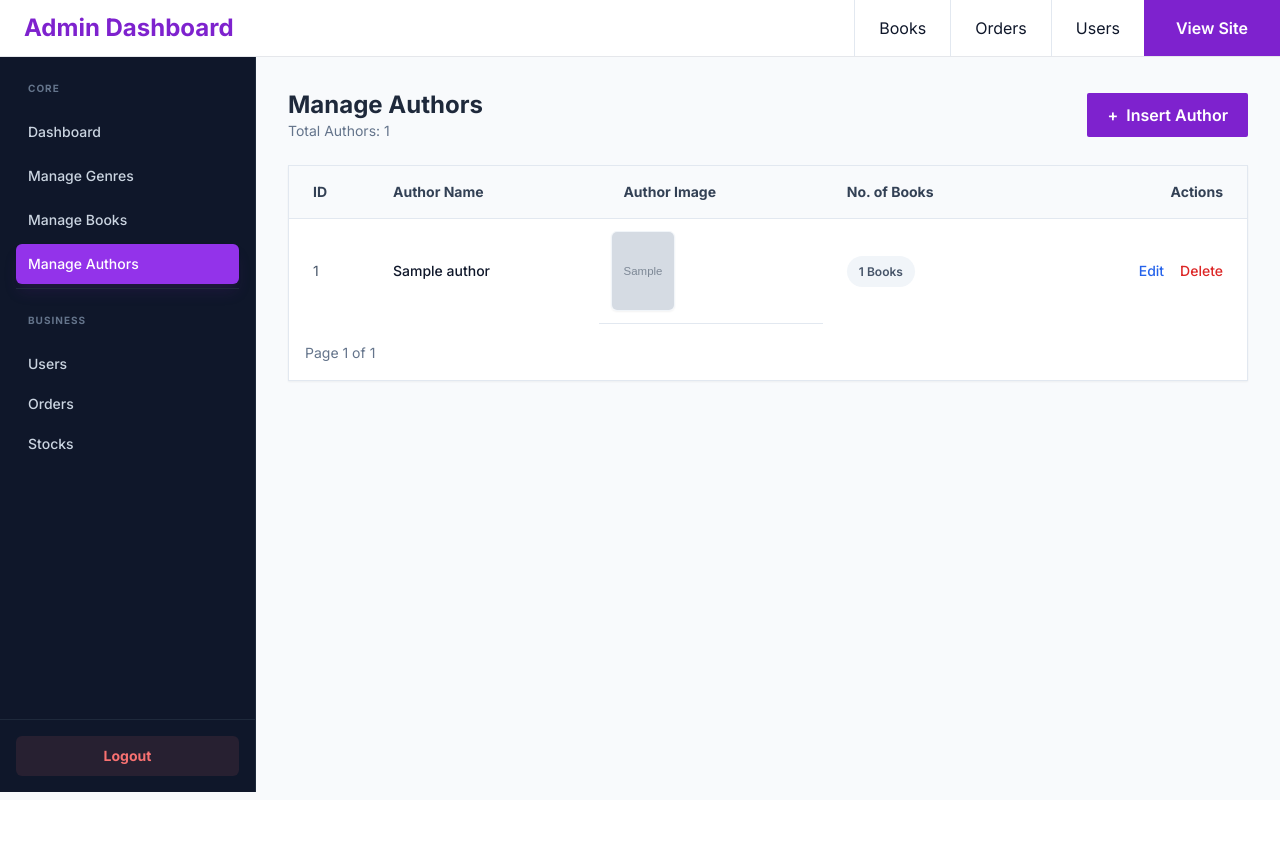
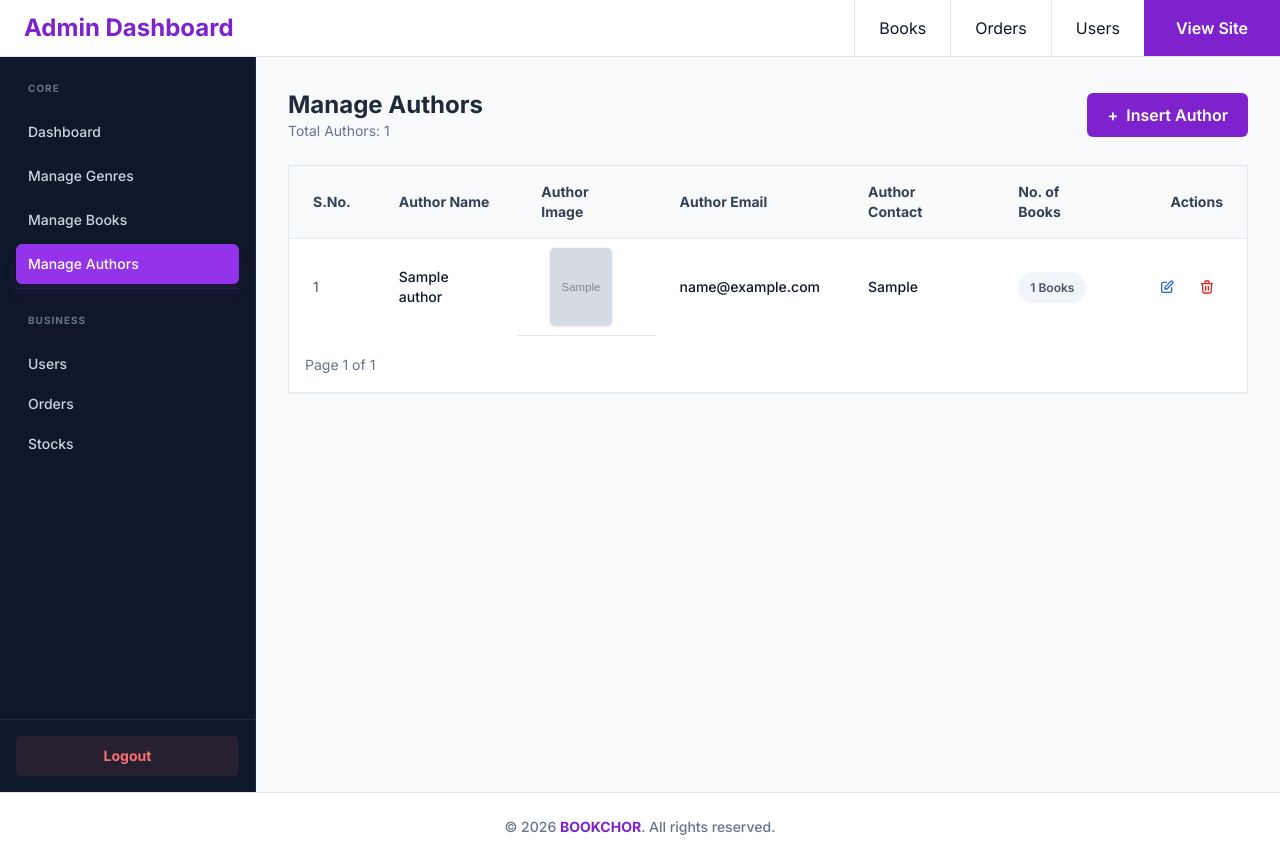
Before and after one commit to rahulacharya1/bookchor, a Django app: page /admin/authors/ in a window 1280 px wide. Before the commit the page ends 792 px from the top, so only its background shows below. Run offline with Django 5.2, Linux system fonts and the light colour scheme; a user stored in the database is signed in; tables that the repository leaves empty hold one stand-in row (values such as "Sample post"); grey boxes marked "Sample" are stand-in pictures; some libraries are stand-ins or nearby versions.

Commit message:
Refactor admin templates and URLs for authors, genres, and books
- Deleted old manage_book.html and manage_genere.html templates.
- Added new templates for managing authors, genres, and books with CRUD functionality.
- Updated URLs to include edit and delete paths for authors, genres, and books.
- Implemented forms for inserting and editing authors and genres with crispy forms.
- Enhanced table structures for better management of authors and genres.

```diff
--- a/website/book/admin_views.py
+++ b/website/book/admin_views.py
@@ -3,6 +3,7 @@ from book.models import *
 from book.forms import *
 from django.core.paginator import Paginator
 from django.contrib.admin.views.decorators import staff_member_required
+from django.contrib.auth import logout
 
 
 @staff_member_required(login_url='login')
@@ -14,6 +15,14 @@ def dashboard(request):
     return render(request, 'admin/dashboard.html', data)
 
 
+def admin_logout_view(request):
+    logout(request)
+    return redirect('login')
+
+
+# ------------------------------ Author Work ----------------------------------
+
+
 @staff_member_required(login_url='login')
 def manageAuthor(request):
     data = {}
@@ -22,7 +31,7 @@ def manageAuthor(request):
     page_number = request.GET.get('page')
     page_obj = paginator.get_page(page_number)
     data['authors'] = page_obj
-    return render(request, 'admin/manage_author.html', data)
+    return render(request, 'admin/author/manage_author.html', data)
 
 
 @staff_member_required(login_url='login')
@@ -37,7 +46,31 @@ def insertAuthor(request):
             data.slug = data.name.lower().replace(" ", "-")
             data.save()
             return redirect('admin_manage_author')
-    return render(request, 'admin/insert_author.html', data)
+    return render(request, 'admin/author/insert_author.html', data)
+
+
+@staff_member_required(login_url='login')
+def editAuthor(request, id):
+    author = Author.objects.get(id=id)
+    form = AuthorForm(request.POST or None, request.FILES or None, instance=author)
+
+    if request.method == "POST":
+        if form.is_valid():
+            data = form.save(commit=False)
+            data.slug = data.name.lower().replace(" ", "-")
+            data.save()
+            return redirect('admin_manage_author')
+
+    return render(request, "admin/author/edit_author.html", {'form': form})
+
+
+@staff_member_required(login_url='login')
+def deleteAuthor(request, id):
+    Author.objects.get(id=id).delete()
+    return redirect('admin_manage_author')
+
+
+# ------------------------------ Genere Work ----------------------------------
 
 
 @staff_member_required(login_url='login')
@@ -48,7 +81,7 @@ def manageGenere(request):
     page_number = request.GET.get('page')
     page_obj = paginator.get_page(page_number)
     data['generes'] = page_obj
-    return render(request, 'admin/manage_genere.html', data)
+    return render(request, 'admin/genere/manage_genere.html', data)
 
 
 @staff_member_required(login_url='login')
@@ -63,7 +96,31 @@ def insertGenere(request):
             data.slug = data.title.lower().replace(" ", "-")
             data.save()
             return redirect('admin_manage_genere')
-    return render(request, 'admin/insert_genere.html', data)
+    return render(request, 'admin/genere/insert_genere.html', data)
+
+
+@staff_member_required(login_url='login')
+def editGenere(request, id):
+    genere = Genere.objects.get(id=id)
+    form = GenereForm(request.POST or None, request.FILES or None, instance=genere)
+
+    if request.method == "POST":
+        if form.is_valid():
+            data = form.save(commit=False)
+            data.slug = data.title.lower().replace(" ", "-")
+            data.save()
+            return redirect('admin_manage_genere')
+
+    return render(request, "admin/genere/edit_genere.html", {'form': form})
+
+
+@staff_member_required(login_url='login')
+def deleteGenere(request, id):
+    Genere.objects.get(id=id).delete()
+    return redirect('admin_manage_genere')
+
+
+# ------------------------------ Book Work ----------------------------------
 
 
 @staff_member_required(login_url='login')
@@ -74,7 +131,7 @@ def manageBook(request):
     page_number = request.GET.get('page')
     page_obj = paginator.get_page(page_number)
     data['books'] = page_obj
-    return render(request, 'admin/manage_book.html', data)
+    return render(request, 'admin/book/manage_book.html', data)
 
 
 @staff_member_required(login_url='login')
@@ -89,4 +146,25 @@ def insertBook(request):
             data.slug = data.title.lower().replace(" ", "-")
             data.save()
             return redirect('admin_manage_book')
-    return render(request, 'admin/insert_book.html', data)
+    return render(request, 'admin/book/insert_book.html', data)
+
+
+@staff_member_required(login_url='login')
+def editBook(request, id):
+    book = Book.objects.get(id=id)
+    form = BookForm(request.POST or None, request.FILES or None, instance=book)
+
+    if request.method == "POST":
+        if form.is_valid():
+            data = form.save(commit=False)
+            data.slug = data.title.lower().replace(" ", "-")
+            data.save()
+            return redirect('admin_manage_book')
+
+    return render(request, "admin/book/edit_book.html", {'form': form})
+
+
+@staff_member_required(login_url='login')
+def deleteBook(request, id):
+    Book.objects.get(id=id).delete()
+    return redirect('admin_manage_book')
--- a/website/book/templates/admin/admin_base.html
+++ b/website/book/templates/admin/admin_base.html
@@ -61,7 +61,7 @@
             </nav>
 
             <div class="p-4 bg-slate-900 border-t border-slate-800">
-                <a href="#"
+                <a href="{% url "admin_logout" %}"
                     class="flex items-center justify-center w-full px-4 py-2.5 text-sm font-bold text-red-400 bg-red-400/10 rounded-md hover:bg-red-500 hover:text-white transition-all">
                     Logout
                 </a>
@@ -79,5 +79,7 @@
 
     </div>
 
+    {% include "footer.html" %}
+
 </body>
 </html>
--- a/website/book/templates/admin/manage_author.html
+++ b/website/book/templates/admin/author/manage_author.html
@@ -8,7 +8,7 @@
             <p class="text-sm text-slate-500">Total Authors: {{ authors|length }}</p>
         </div>
         <a href="{% url 'admin_insert_author' %}"
-            class="bg-purple-700 hover:bg-purple-800 text-white px-5 py-2.5 rounded-sm font-semibold transition flex items-center gap-2">
+            class="bg-purple-700 hover:bg-purple-800 text-white px-5 py-2.5 rounded-md font-semibold transition flex items-center gap-2">
             <span>+</span> Insert Author
         </a>
     </div>
@@ -17,9 +17,11 @@
         <table class="w-full text-left border-collapse">
             <thead>
                 <tr class="bg-slate-50">
-                    <th class="border-b border-slate-200 px-6 py-4 text-sm font-bold text-slate-700 w-20">ID</th>
+                    <th class="border-b border-slate-200 px-6 py-4 text-sm font-bold text-slate-700 w-20">S.No.</th>
                     <th class="border-b border-slate-200 px-6 py-4 text-sm font-bold text-slate-700">Author Name</th>
                     <th class="border-b border-slate-200 px-6 py-4 text-sm font-bold text-slate-700">Author Image</th>
+                    <th class="border-b border-slate-200 px-6 py-4 text-sm font-bold text-slate-700">Author Email</th>
+                    <th class="border-b border-slate-200 px-6 py-4 text-sm font-bold text-slate-700">Author Contact</th>
                     <th class="border-b border-slate-200 px-6 py-4 text-sm font-bold text-slate-700">No. of Books</th>
                     <th class="border-b border-slate-200 px-6 py-4 text-sm font-bold text-slate-700 text-right">Actions
                     </th>
@@ -28,9 +30,9 @@
             <tbody class="divide-y divide-slate-100">
                 {% for author in authors %}
                 <tr class="hover:bg-slate-50 transition-colors">
-                    <td class="px-6 py-4 text-sm text-slate-600">{{author.id}}</td>
+                    <td class="px-6 py-4 text-sm text-slate-600">{{ forloop.counter }}</td>
                     <td class="px-6 py-4 text-sm font-medium text-slate-900">{{author.name}}</td>
-                    <td class="border-b border-slate-200 p-3">
+                    <td class="border-b border-slate-200 px-8 py-2">
                         <div>
                             {% if author.image %}
                             <img src="{{author.image.url}}" alt="{{author.name}}"
@@ -42,14 +44,22 @@
                             {% endif %}
                         </div>
                     </td>
+                    <td class="px-6 py-4 text-sm font-medium text-slate-900">{{author.email}}</td>
+                    <td class="px-6 py-4 text-sm font-medium text-slate-900">{{author.contact}}</td>
                     <td class="px-6 py-4 text-sm text-slate-600">
                         <span class="bg-slate-100 px-3 py-2 rounded-full text-xs font-semibold">
                             {{author.authors.count}} Books
                         </span>
                     </td>
                     <td class="px-6 py-4 text-sm text-right">
-                        <button class="text-blue-600 hover:text-blue-800 font-medium mr-3">Edit</button>
-                        <button class="text-red-600 hover:text-red-800 font-medium">Delete</button>
+                        <div class="flex justify-end gap-2">
+                            <a href="{% url "admin_edit_author" author.id %}" class="p-2 text-blue-600 hover:bg-blue-50 rounded transition" title="Edit">
+                                <svg xmlns="http://www.w3.org/2000/svg" class="w-4 h-4" fill="none" viewBox="0 0 24 24" stroke="currentColor"><path stroke-linecap="round" stroke-linejoin="round" stroke-width="2" d="M11 5H6a2 2 0 00-2 2v11a2 2 0 002 2h11a2 2 0 002-2v-5m-1.414-9.414a2 2 0 112.828 2.828L11.828 15H9v-2.828l8.586-8.586z" /></svg>
+                            </a>
+                            <a href="{% url "admin_delete_author" author.id %}" class="p-2 text-red-600 hover:bg-red-50 rounded transition" title="Delete">
+                                <svg xmlns="http://www.w3.org/2000/svg" class="w-4 h-4" fill="none" viewBox="0 0 24 24" stroke="currentColor"><path stroke-linecap="round" stroke-linejoin="round" stroke-width="2" d="M19 7l-.867 12.142A2 2 0 0116.138 21H7.862a2 2 0 01-1.995-1.858L5 7m5 4v6m4-6v6m1-10V4a1 1 0 00-1-1h-4a1 1 0 00-1 1v3M4 7h16" /></svg>
+                            </a>
+                        </div>
                     </td>
                 </tr>
                 {% empty %}
--- a/website/book/templates/admin/insert_book.html
+++ b/website/book/templates/admin/book/insert_book.html
@@ -24,10 +24,10 @@
                 </div>
 
                 <div class="mt-10 pt-6 border-t border-slate-100 flex gap-4">
-                    <button type="submit" class="flex-[2] bg-purple-700 hover:bg-purple-800 text-white font-bold py-3.5 rounded-sm transition shadow-md shadow-purple-200">
+                    <button type="submit" class="flex-[2] bg-purple-700 hover:bg-purple-800 text-white font-bold py-3.5 rounded-md transition shadow-md shadow-purple-200">
                         Save Book to Catalog
                     </button>
-                    <a href="{% url 'admin_manage_book' %}" class="flex-1 bg-slate-100 hover:bg-slate-200 text-slate-700 font-bold py-3.5 rounded-sm text-center transition">
+                    <a href="{% url 'admin_manage_book' %}" class="flex-1 bg-slate-100 hover:bg-slate-200 text-slate-700 font-bold py-3.5 rounded-md text-center transition">
                         Cancel
                     </a>
                 </div>
--- a/website/website/urls.py
+++ b/website/website/urls.py
@@ -22,15 +22,22 @@ urlpatterns = [
     # Admin-Work
 
     path("admin/", dashboard, name='dashboard'),
+    path("admin/logout/", admin_logout_view, name='admin_logout'),
 
     path("admin/authors/", manageAuthor, name='admin_manage_author'),
     path("admin/authors/insert/", insertAuthor, name='admin_insert_author'),
+    path("admin/authors/edit/<int:id>/", editAuthor, name='admin_edit_author'),
+    path("admin/authors/delete/<int:id>/", deleteAuthor, name='admin_delete_author'),
 
     path("admin/generes/", manageGenere, name='admin_manage_genere'),
     path("admin/generes/insert/", insertGenere, name='admin_insert_genere'),
+    path("admin/generes/edit/<int:id>/", editGenere, name='admin_edit_genere'),
+    path("admin/generes/delete/<int:id>/", deleteGenere, name='admin_delete_genere'),
 
     path("admin/books/", manageBook, name='admin_manage_book'),
     path("admin/books/insert/", insertBook, name='admin_insert_book'),
+    path("admin/books/edit/<int:id>/", editBook, name='admin_edit_book'),
+    path("admin/books/delete/<int:id>/", deleteBook, name='admin_delete_book'),
 
 
 ] + static(settings.MEDIA_URL, document_root=settings.MEDIA_ROOT)
```
Also changed, not shown: website/book/templates/admin/author/edit_author.html (renamed from website/book/templates/admin/insert_author.html, +5 -5 lines), website/book/templates/admin/author/insert_author.html (added, +38 -0 lines), website/book/templates/admin/book/edit_book.html (added, +38 -0 lines), website/book/templates/admin/book/manage_book.html (renamed from website/book/templates/admin/manage_book.html, +5 -5 lines), website/book/templates/admin/genere/edit_genere.html (renamed from website/book/templates/admin/insert_genere.html, +5 -5 lines), website/book/templates/admin/genere/insert_genere.html (added, +38 -0 lines), website/book/templates/admin/genere/manage_genere.html (renamed from website/book/templates/admin/manage_genere.html, +11 -5 lines).
